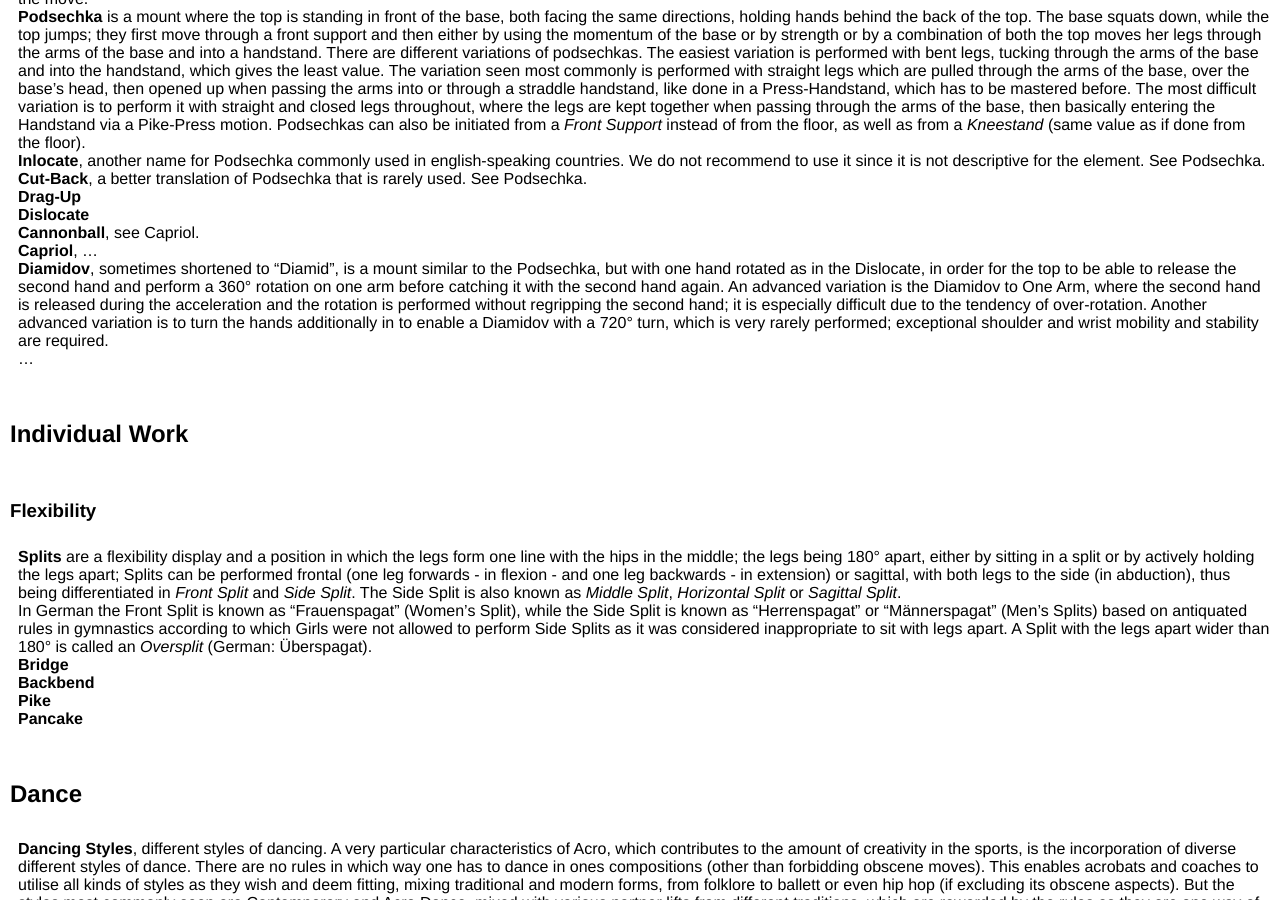
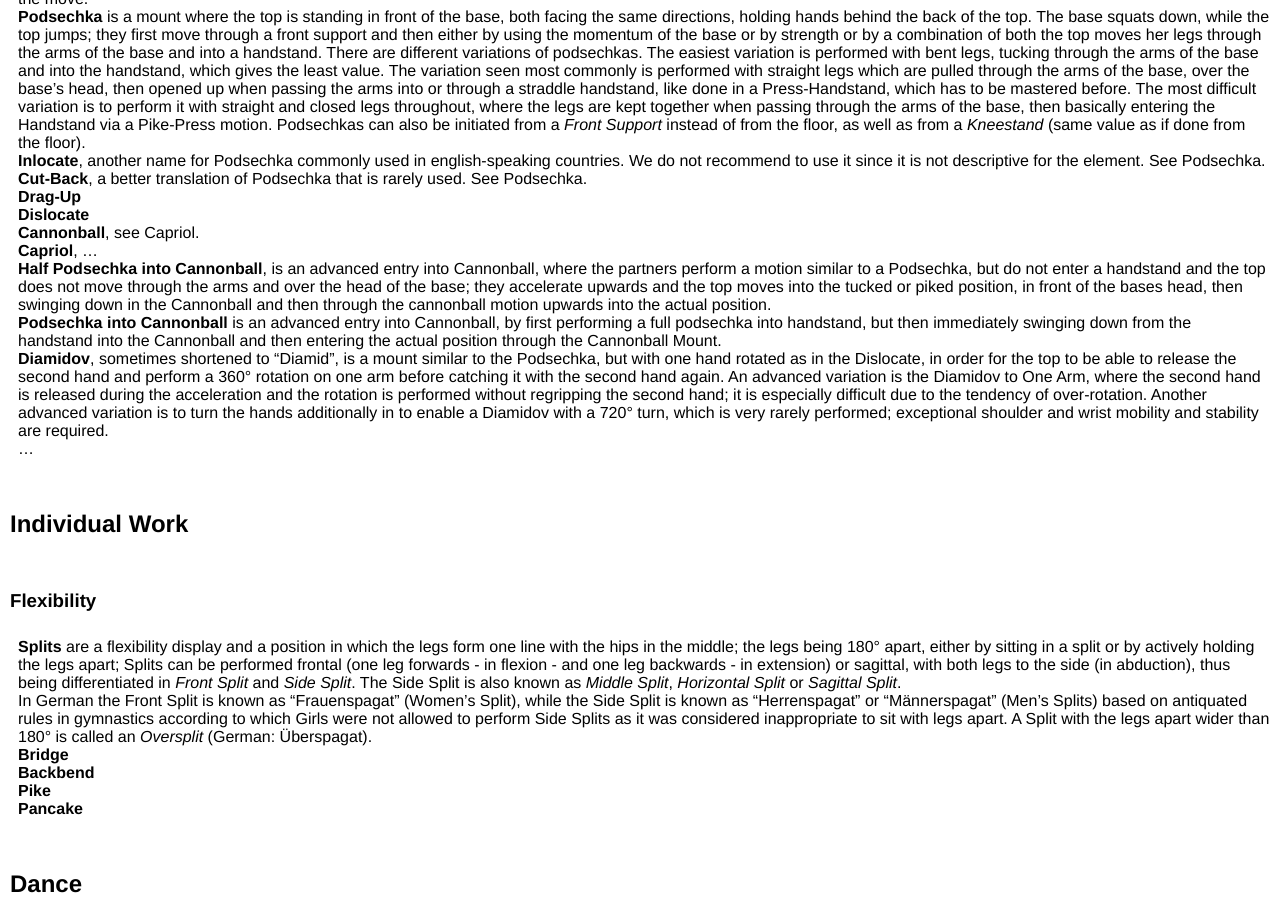
Before and after one commit to floshin/acrolib, a Jekyll site: the page built from glossary.md, in a window 1280 px wide and 900 px high, scrolled down 3990 px. Built offline with Jekyll 4.4.1, drawn with Linux system fonts in a browser that asks for light colours; our own code applies the rules of GitHub Pages for plain Markdown files.

Commit message:
Update glossary.md

```diff
--- a/glossary.md
+++ b/glossary.md
@@ -157,6 +157,8 @@ We divide the Acrobatic terms into the following categories according to the cat
 * **Dislocate**
 * **Cannonball**, see Capriol.
 * **Capriol**, ...
+* **Half Podsechka into Cannonball**, is an advanced entry into Cannonball, where the partners perform a motion similar to a Podsechka, but do not enter a handstand and the top does not move through the arms and over the head of the base; they accelerate upwards and the top moves into the tucked or piked position, in front of the bases head, then swinging down in the Cannonball and then through the cannonball motion upwards into the actual position.
+* **Podsechka into Cannonball** is an advanced entry into Cannonball, by first performing a full podsechka into handstand, but then immediately swinging down from the handstand into the Cannonball and then entering the actual position through the Cannonball Mount.
 * **Diamidov**, sometimes shortened to "Diamid", is a mount similar to the Podsechka, but with one hand rotated as in the Dislocate, in order for the top to be able to release the second hand and perform a 360° rotation on one arm before catching it with the second hand again. An advanced variation is the Diamidov to One Arm, where the second hand is released during the acceleration and the rotation is performed without regripping the second hand; it is especially difficult due to the tendency of over-rotation. Another advanced variation is to turn the hands additionally in to enable a Diamidov with a 720° turn, which is very rarely performed; exceptional shoulder and wrist mobility and stability are required.
 * ...
 
```
